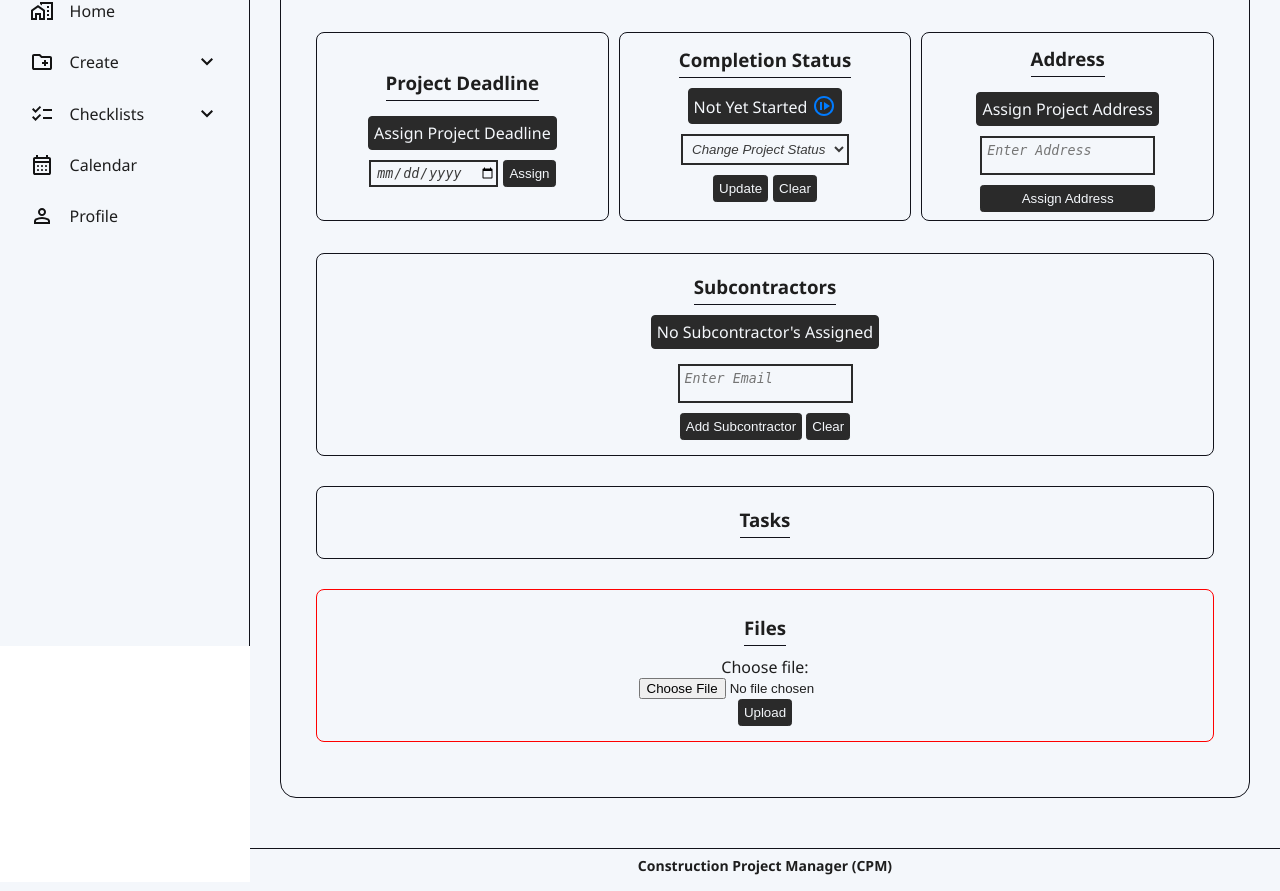
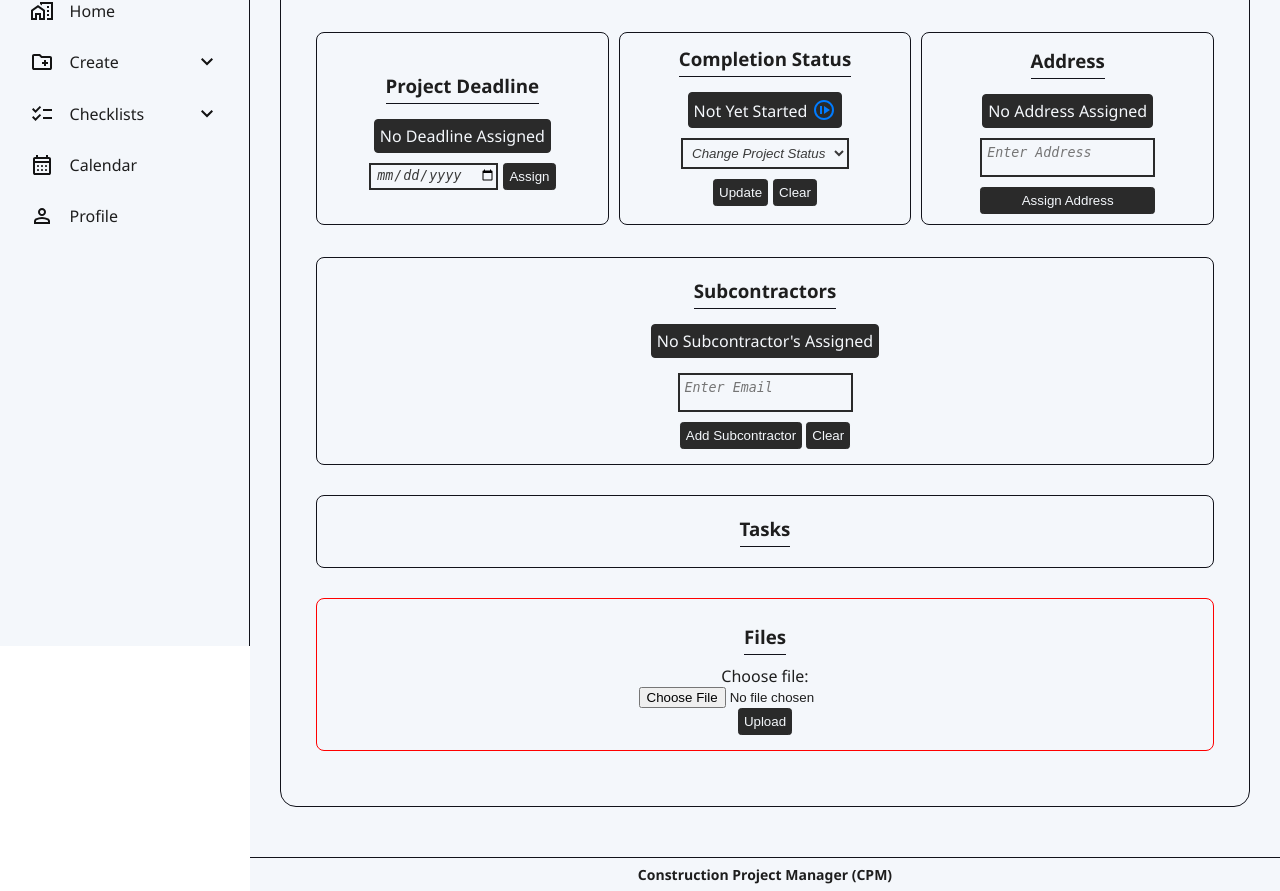
Before and after one commit to EchoingTime/construction-project-manager, a Flask app: page /view-project/2 in a window 1280 px wide. Shown: the part 154-1045 px from the top of the page. Run offline with Flask 3, Linux system fonts and the light colour scheme; a user stored in the database is signed in; data comes from the database, SQL or seed files in the repository.

Commit message:
Further adjustments

```diff
--- a/website/static/style.css
+++ b/website/static/style.css
@@ -706,6 +706,7 @@ main {
   display: flex;
   align-items: flex-end; /* Aligns svg on the bottom next to p text */
   gap: 5px;
+  margin-top: 5px;
   border: 1px solid var(--accent-clr);
   padding: 5px;
   border-radius: 0.25em;
@@ -746,6 +747,9 @@ main {
 
 /*----- List: Subcontractors ------*/
 
+#subcontractors-sub-section h3 {
+  margin-bottom: 15px;
+}
 #subcontractors-sub-section .table-wrapper {
   display: flex;
   max-width: 85%;
--- a/website/templates/project.html
+++ b/website/templates/project.html
@@ -288,7 +288,7 @@
               action="{{ url_for('views.update_deadline', project_id=project.id) }}"
             >
               {% if project.deadline is none %}
-              <p>Assign Project Deadline</p>
+              <p>No Deadline Assigned</p>
               <div class="div-dead">
                 <input type="date" name="deadline" required />
                 <button type="submit">Assign</button>
@@ -421,7 +421,7 @@
               method="POST"
             >
               {% if project.address is none %}
-              <p>Assign Project Address</p>
+              <p>No Address Assigned</p>
               <div class="div-address">
                 <textarea
                   name="project_address"
```
